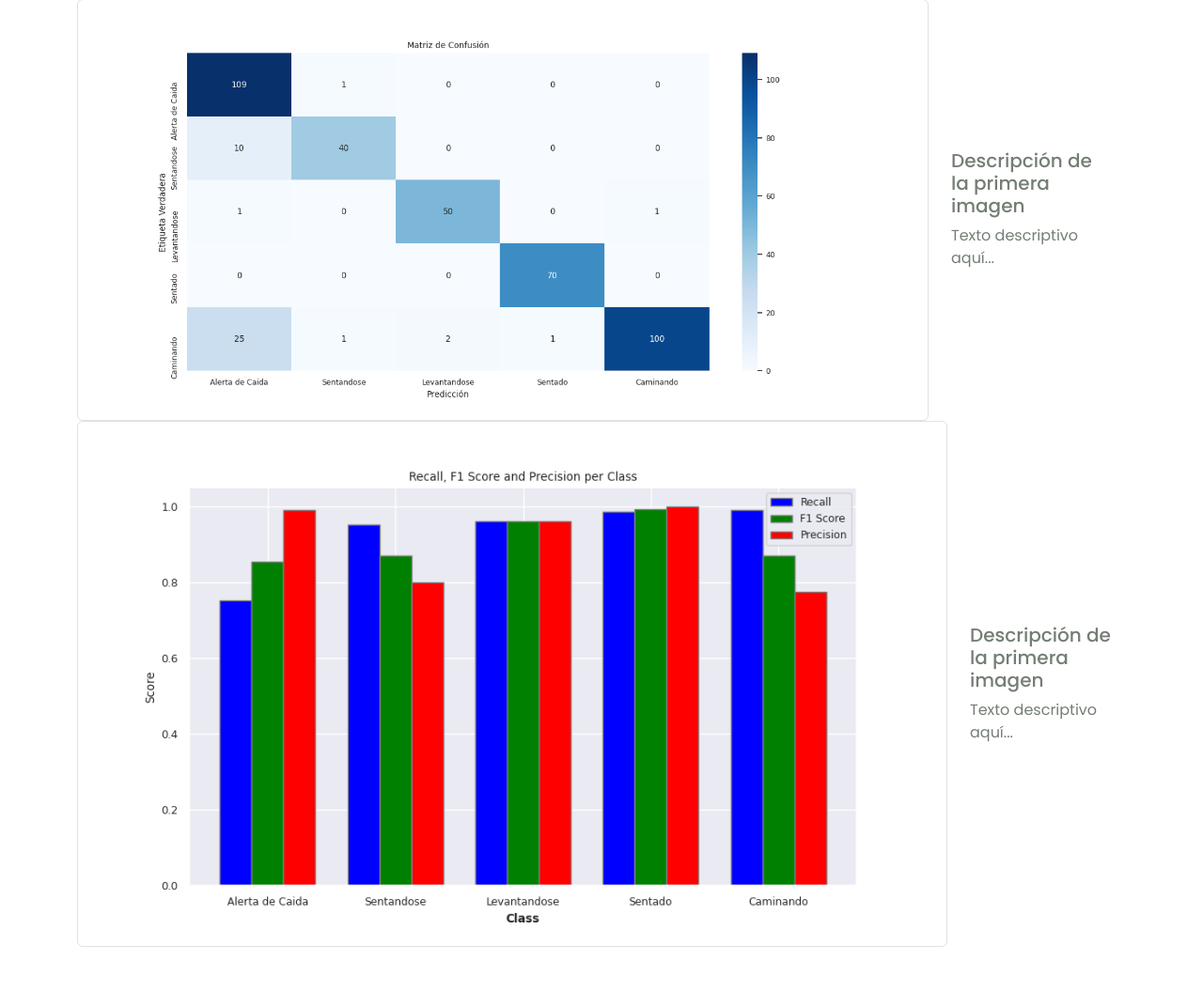
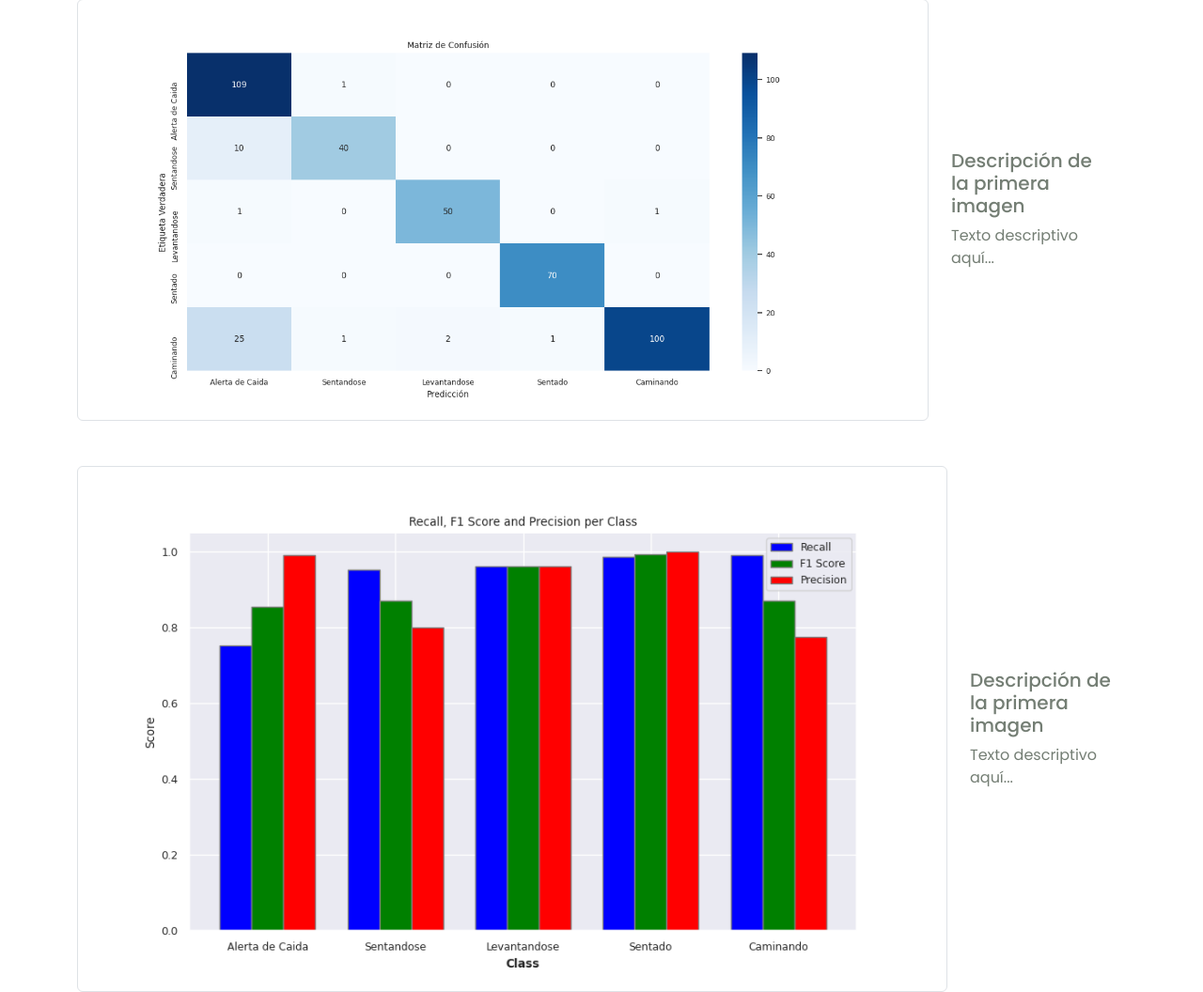
Before and after one commit to JesusCK/PaginaHAR, a Flask app: page /research in a window 1280 px wide. Shown: the part 1051-2107 px from the top of the page at 94% size. Before the commit the page ends 2059 px from the top, so only its background shows below. Run offline with Flask 3, Linux system fonts and the light colour scheme; parts of the project's set-up code (start-up, migrations or seed data) failed here and were passed over.

Commit message:
Update research.html

```diff
--- a/templates/research.html
+++ b/templates/research.html
@@ -110,7 +110,7 @@
                 </div>
               </div>
               </div>
-              <div class="row align-items-center justify-content-center justify-content-md-between">
+              <div class="row align-items-center justify-content-center justify-content-md-between mt-5">
                 <div class="col-10">
                   <div class="d-flex align-items-center">
                     <div>
```
